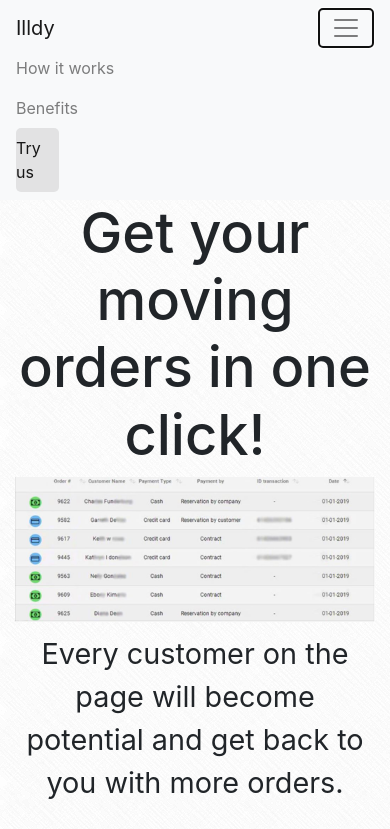
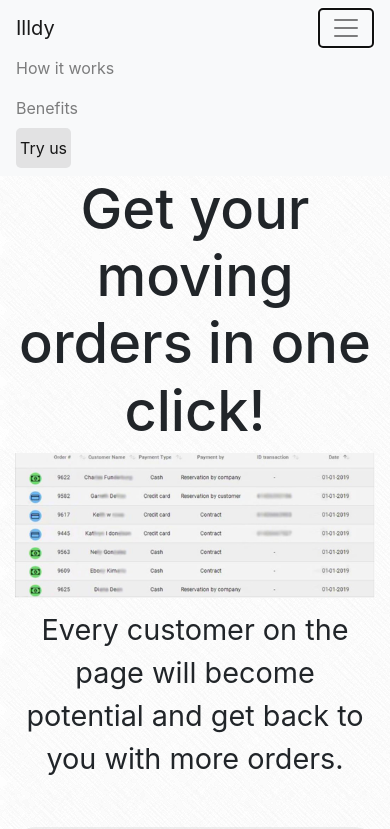
Before and after one commit to javamonster05/landing2, a plain HTML site: page index.html in a window 390 px wide. Both pictures are taken after a click on the button 346 px from the left and 28 px from the top of the page. Shown: the top 829 px of the page. Drawn offline with nearby package versions, Linux system fonts and the light colour scheme.

Commit message:
fixed cta

```diff
--- a/style.css
+++ b/style.css
@@ -203,6 +203,7 @@ body{
         width: 200px;
     }
     .cta{
-        width: 43px;
+        width: 55px;
+        text-align: center;
     }
 }
```
